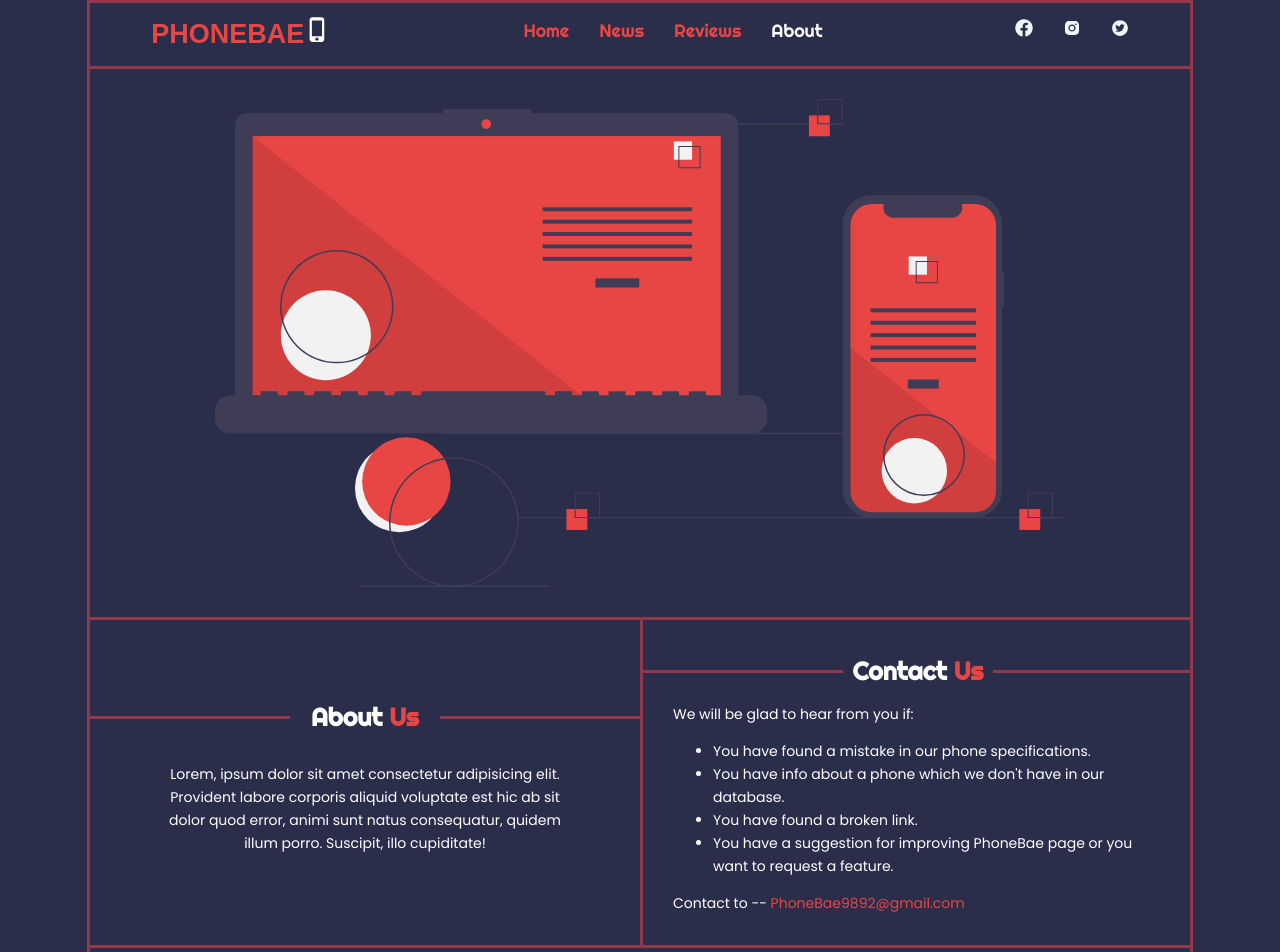
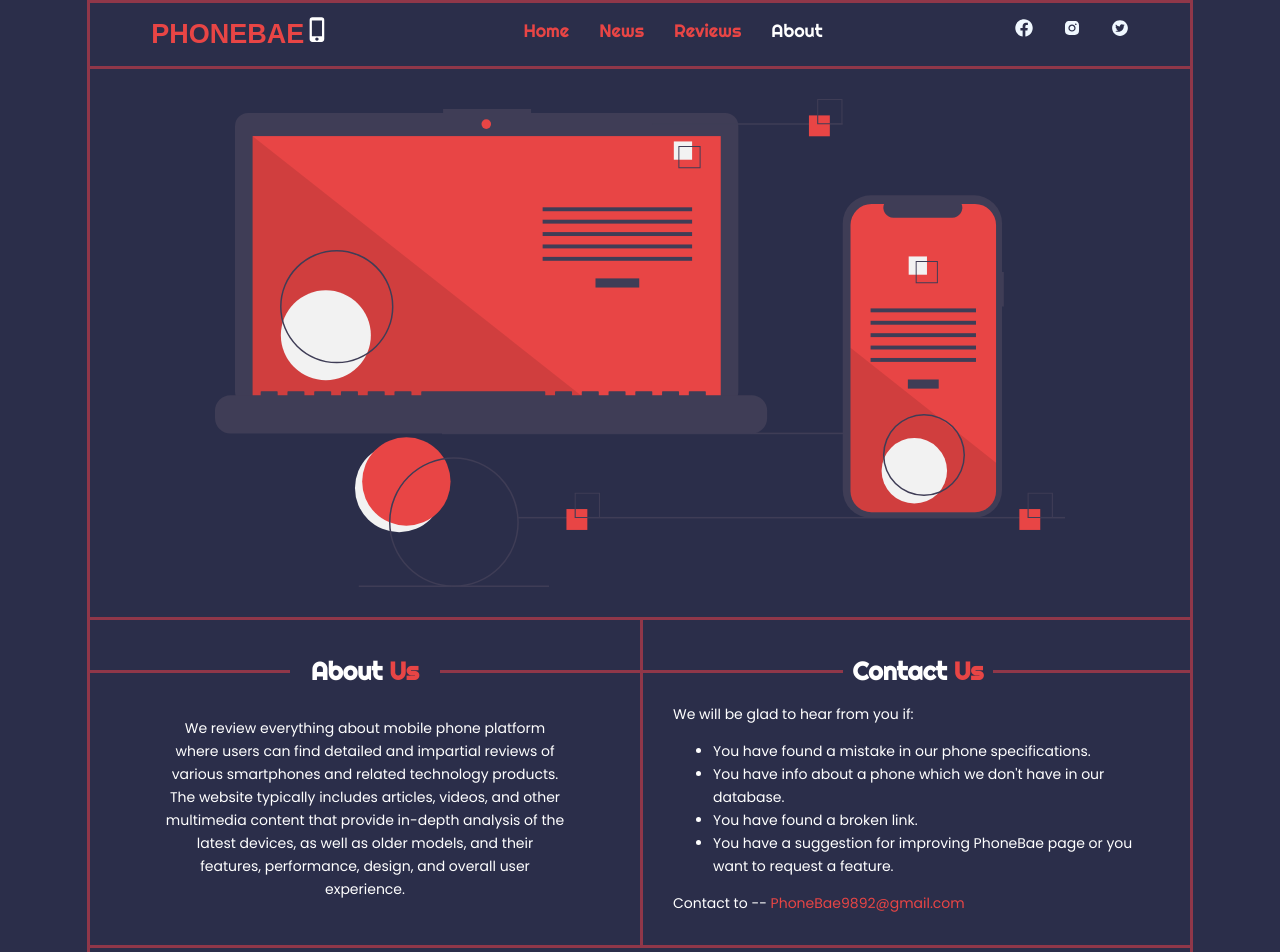
Before and after one commit to kaungmyat-Rex/phonebae-reviews, a React (Create React App) app: page /about in a window 1280 px wide. Shown: the top 952 px of the page. Built offline with nearby package versions, Linux system fonts and the light colour scheme; no server answers; a web font is replaced by a local one.

Commit message:
fix news api error

```diff
--- a/src/App.js
+++ b/src/App.js
@@ -21,29 +21,38 @@
 
   useEffect(() => {
     /******* news data api of third party from hacker api */
-    const options = {
-      method: "GET",
-      url: "https://news-api14.p.rapidapi.com/top-headlines",
-      params: {
-        country: "us",
-        language: "en",
-        pageSize: "10",
-        category: "techs",
-      },
-      headers: {
-        "X-RapidAPI-Key": "51fa1f2a40mshe0b6b6e99611d99p1c6332jsn9b7eda1a2bc7",
-        "X-RapidAPI-Host": "news-api14.p.rapidapi.com",
-      },
-    };
+    // const options = {
+    //   method: "GET",
+    //   url: "https://news-api14.p.rapidapi.com/top-headlines",
+    //   params: {
+    //     country: "us",
+    //     language: "en",
+    //     pageSize: "10",
+    //     category: "techs",
+    //   },
+    //   headers: {
+    //     "X-RapidAPI-Key": "51fa1f2a40mshe0b6b6e99611d99p1c6332jsn9b7eda1a2bc7",
+    //     "X-RapidAPI-Host": "news-api14.p.rapidapi.com",
+    //   },
+    // };
+
+    // axios
+    //   .request(options)
+    //   .then(function (response) {
+    //     setNewLoading(false);
+    //     setNewsData(response.data.articles);
+    //   })
+    //   .catch(function (error) {
+    //     console.error(error);
+    //   });
 
     axios
-      .request(options)
-      .then(function (response) {
+      .get(
+        "https://newsapi.org/v2/everything?q=apple&from=2023-02-16&to=2023-02-16&sortBy=popularity&apiKey=8b1444b75dce4b77a8945b36517ace18"
+      )
+      .then((responce) => {
         setNewLoading(false);
-        setNewsData(response.data.articles);
-      })
-      .catch(function (error) {
-        console.error(error);
+        setNewsData(responce.data.articles);
       });
 
     /******* get request Phone Data api */
@@ -57,7 +66,6 @@
   }, []);
 
   const sliceData = newsData.slice(1, 4);
-  console.log(newsData);
 
   return (
     <div className="App">
--- a/src/pages/About.js
+++ b/src/pages/About.js
@@ -23,10 +23,13 @@
                   </h3>
                 </div>
                 <p className="about-text">
-                  Lorem, ipsum dolor sit amet consectetur adipisicing elit.
-                  Provident labore corporis aliquid voluptate est hic ab sit
-                  dolor quod error, animi sunt natus consequatur, quidem illum
-                  porro. Suscipit, illo cupiditate!
+                  We review everything about mobile phone platform where users
+                  can find detailed and impartial reviews of various smartphones
+                  and related technology products. The website typically
+                  includes articles, videos, and other multimedia content that
+                  provide in-depth analysis of the latest devices, as well as
+                  older models, and their features, performance, design, and
+                  overall user experience.
                 </p>
               </div>
               <div className="down-about-right">
--- a/src/pages/Home.js
+++ b/src/pages/Home.js
@@ -77,7 +77,7 @@
                       <ImNewspaper className="newsicon" />
                       <h3 className="recent-news">Recent News</h3>
                     </div>
-                    <h3 className="news-date">{e.published_date}</h3>
+                    <h3 className="news-date">{e.publishedAt}</h3>
                     <p className="news-title">{e.title.substring(0, 100)}...</p>
                     <MdOutlineArrowBackIosNew className="arrow-front-B" />
                     <MdOutlineArrowForwardIos className="arrow-back-B" />
--- a/src/pages/News.js
+++ b/src/pages/News.js
@@ -43,12 +43,12 @@
                     <div className="news-left">
                       <img
                         className="news-image"
-                        src="" //{e.image.thumbnail.contentUrl}
+                        src={e.urlToImage} //{e.image.thumbnail.contentUrl}
                         alt=""
                       />
                     </div>
                     <div className="news-right">
-                      <h3 className="news-datetime">{e.published_date}</h3>
+                      <h3 className="news-datetime">{e.publishedAt}</h3>
                       <h3 className="news-title-page">{e.title}</h3>
                       <a href={e.url}>
                         {" "}
```
